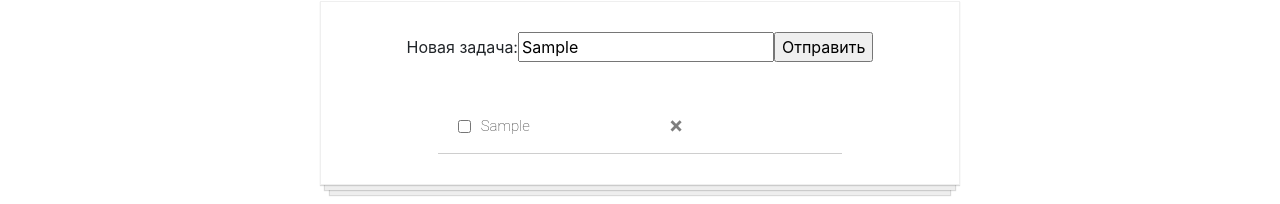
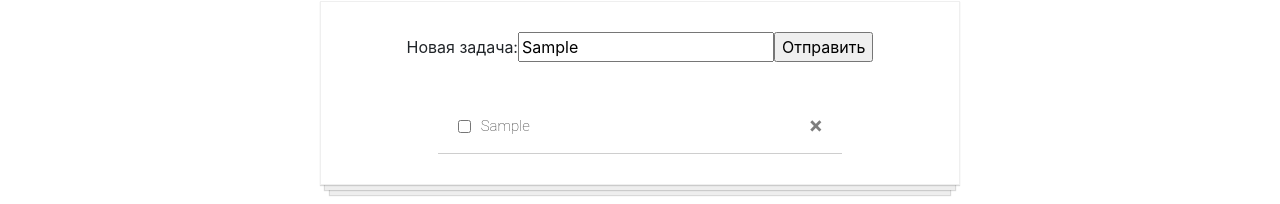
Before and after one commit to fwelpe/todolist, a React (Create React App) app: page / in a window 1280 px wide. Both pictures are taken after typing "Sample" into the empty fields and a click on the input "Отправить". Shown: the part 114-318 px from the top of the page. Built offline with nearby package versions, Linux system fonts and the light colour scheme.

Commit message:
definately dayend // flexbox with margin now

```diff
--- a/src/css/index.css
+++ b/src/css/index.css
@@ -55,5 +55,5 @@ input[type=checkbox]:focus {
 }
 
 #delBtn {
-	margin: auto;
+	margin-left: auto;
 }
```
